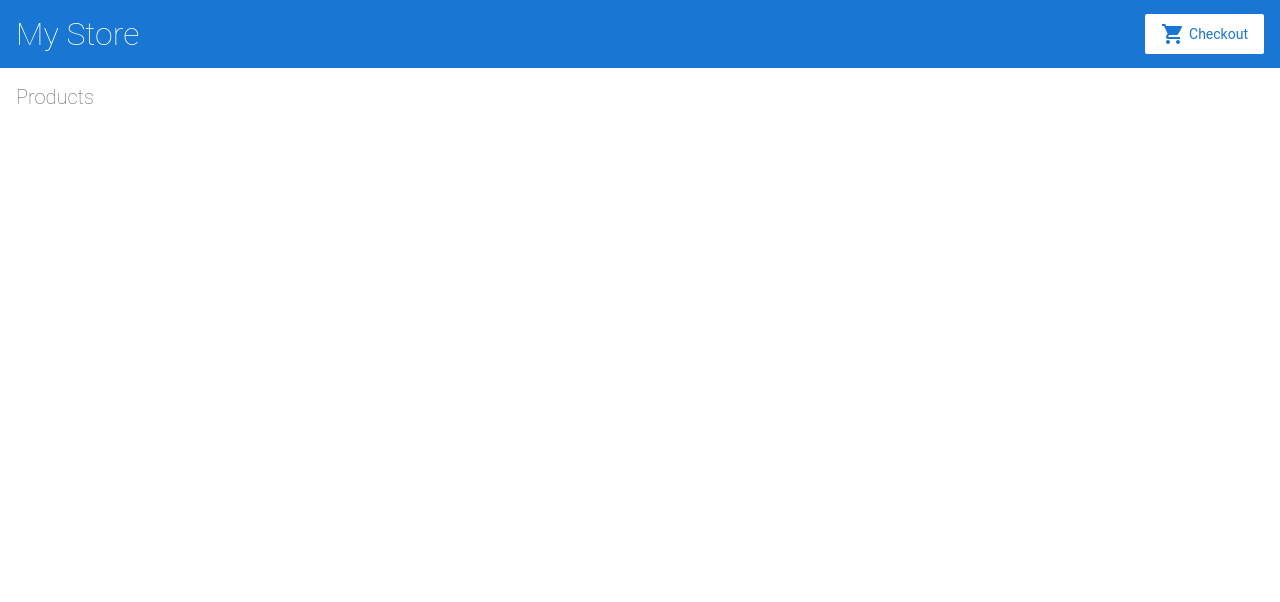
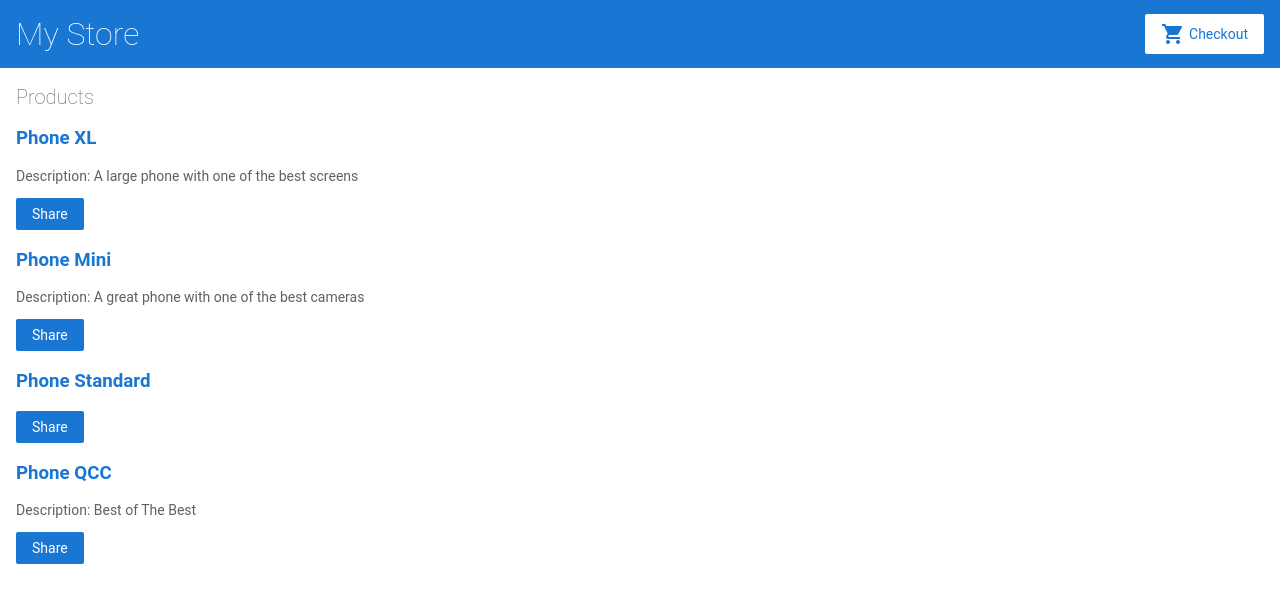
Before and after one commit to mdlawrenceusa/et710-20221129, an Angular app: page / in a window 1280 px wide. Shown: the top 602 px of the page. Built offline with nearby package versions, Linux system fonts and the light colour scheme.

Commit message:
2 files modified

```diff
--- a/src/app/product-list/product-list.component.html
+++ b/src/app/product-list/product-list.component.html
@@ -1,5 +1,22 @@
 <h2>Products</h2>
 
+<div *ngFor="let product of products">
+
+  <h3>
+    <a [title]="product.name + ' details'">
+      {{ product.name }}
+    </a>
+  </h3>
+
+  <p *ngIf="product.description">
+    Description: {{ product.description }}
+  </p>
+
+  <button type="button" (click)="share()">
+    Share
+  </button>
+
+</div>
 
 <!--
 Copyright Google LLC. All Rights Reserved.
--- a/src/app/products.ts
+++ b/src/app/products.ts
@@ -23,6 +23,12 @@
     name: 'Phone Standard',
     price: 299,
     description: ''
+  },
+  {
+    id: 4,
+    name: 'Phone QCC',
+    price: 1000,
+    description: 'Best of The Best'
   }
 ];
 
```
